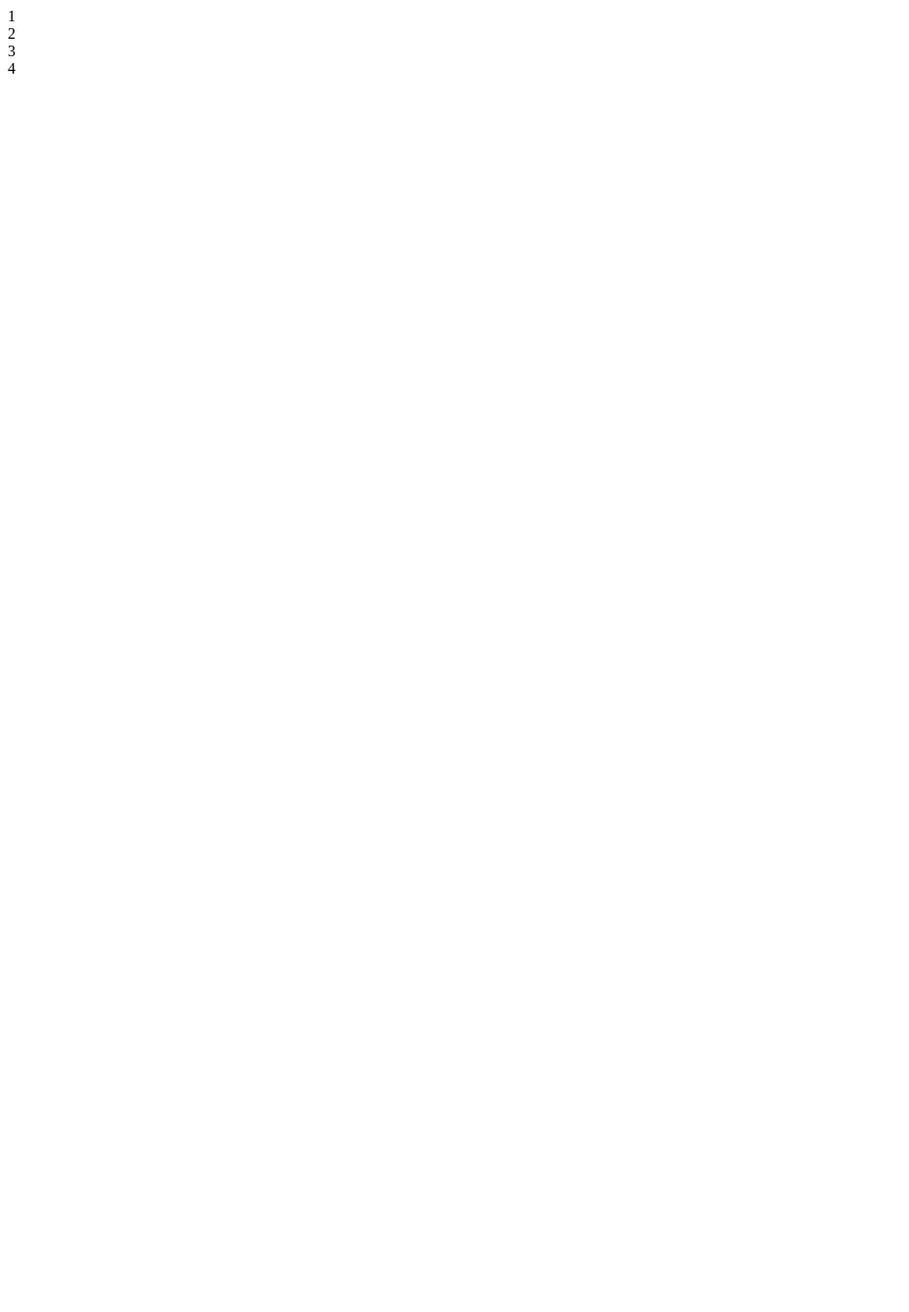
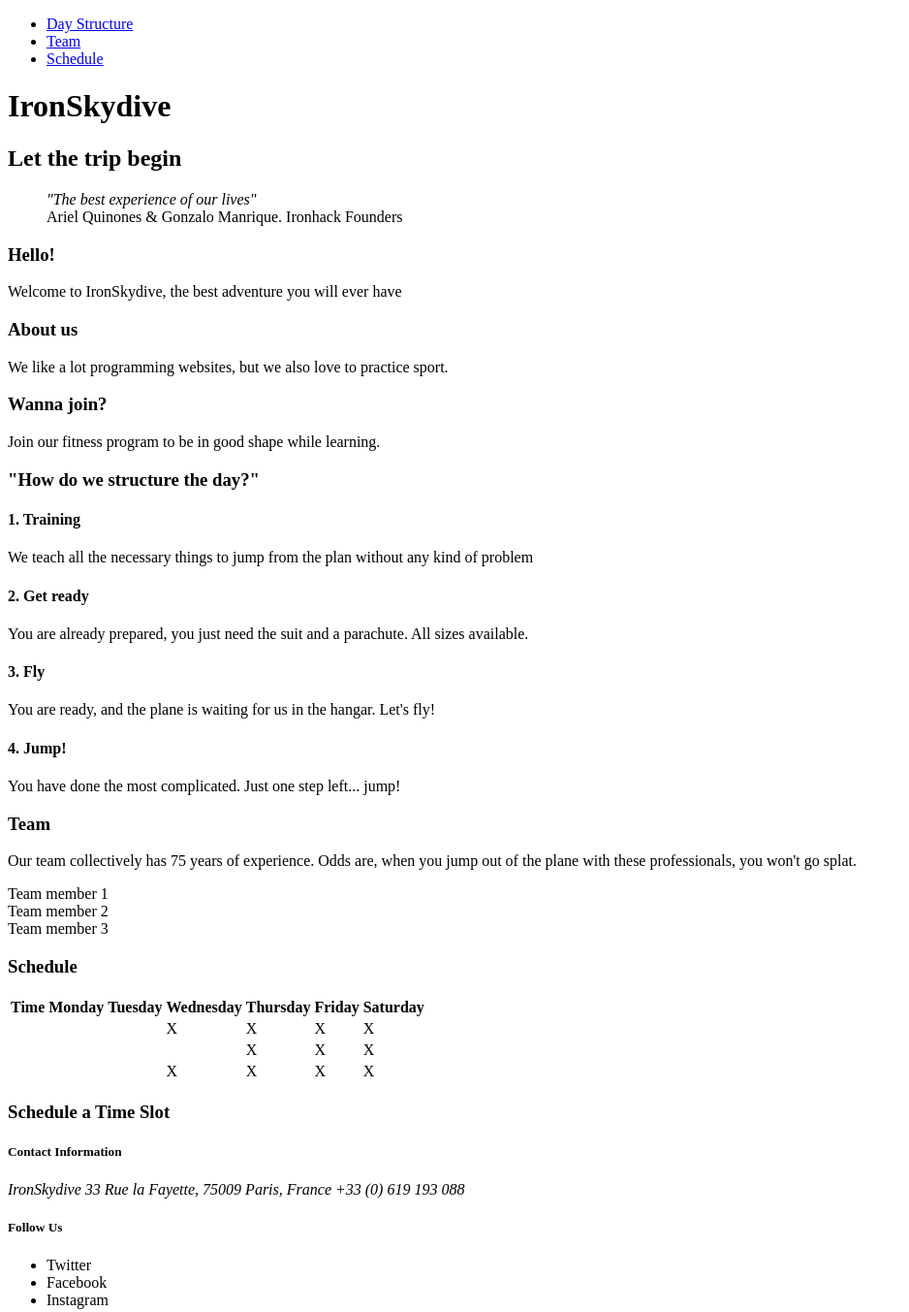
Before and after one commit to JulianBethge/IronSkydive, a plain HTML site: page index.html in a window 1280 px wide. Shown: the whole page at 97% size, without its empty margins (0-938 px from the left). Before the commit the page ends 800 px from the top, so only its background shows below. Drawn offline with Linux system fonts and the light colour scheme.

Commit message:
Add overall structure with bock level elements

```diff
--- a/index.html
+++ b/index.html
@@ -7,13 +7,131 @@
     <title>IronSkydive</title>
 </head>
 <body>
-    <nav></nav>
-    <header></header>
-    <section>1</section>
-    <section>2</section>
-    <section>3</section>
-    <section>4</section>
-    <footer></footer>
+    <nav>
+        <ul>
+            <li><a href="#structure">Day Structure</a></li>
+            <li><a href="#team">Team</a></li>
+            <li><a href="#schedule">Schedule</a></li>
+        </ul>
+    </nav>
+    <header>
+        <h1>IronSkydive</h1>
+        <h2>Let the trip begin</h2>
+        <aside>
+            <blockquote><em>"The best experience of our lives"</em><br/>
+            Ariel Quinones & Gonzalo Manrique. Ironhack Founders</blockquote>
+        </aside>
+    </header>
+    <section id="section-1">
+        <article>
+            <h3>Hello!</h3>
+            <p>
+                Welcome to IronSkydive, the best adventure you will ever have
+            </p>
+        </article>
+        <article>
+            <h3>About us</h3>
+            <p>
+                We like a lot programming websites, but we also love to practice sport.
+            </p>
+        </article>
+        <article>
+            <h3>Wanna join?</h3>
+            <p>
+                Join our fitness program to be in good shape while learning.
+            </p>
+        </article>
+    </section>
+    <section id="section-2">
+        <h3>"How do we structure the day?"</h3>
+        <div>
+            <article>
+                <h4>1. Training</h4>
+                <p>We teach all the necessary things to jump from the plan without any kind of problem</p>
+            </article>
+            <article>
+                <h4>2. Get ready</h4>
+                <p>You are already prepared, you just need the suit and a parachute. All sizes available.</p>
+            </article>
+            <article>
+                <h4>3. Fly</h4>
+                <p>You are ready, and the plane is waiting for us in the hangar. Let's fly!</p>
+            </article>
+            <article>
+                <h4>4. Jump!</h4>
+                <p>You have done the most complicated. Just one step left... jump!</p>
+            </article>
+        </div>
+    </section>
+    <section id="section-3">
+        <h3>Team</h3>
+        <p>
+            Our team collectively has 75 years of experience.
+            Odds are, when you jump out of the plane with these professionals, you won't go splat.
+        </p>
+        <div>
+            <article>Team member 1</article>
+            <article>Team member 2</article>
+            <article>Team member 3</article>
+        </div>
+    </section>
+    <section id="section-4">
+        <h3>Schedule</h3>
+        <table>
+            <thead>
+                <th>Time</th>
+                <th>Monday</th>
+                <th>Tuesday</th>
+                <th>Wednesday</th>
+                <th>Thursday</th>
+                <th>Friday</th>
+                <th>Saturday</th>
+            </thead>
+            <tbody>
+                <tr>
+                    <td></td>
+                    <td></td>
+                    <td></td>
+                    <td>X</td>
+                    <td>X</td>
+                    <td>X</td>
+                    <td>X</td>
+                </tr>
+                <tr>
+                    <td></td>
+                    <td></td>
+                    <td></td>
+                    <td></td>
+                    <td>X</td>
+                    <td>X</td>
+                    <td>X</td>
+                </tr>
+                <tr>
+                    <td></td>
+                    <td></td>
+                    <td></td>
+                    <td>X</td>
+                    <td>X</td>
+                    <td>X</td>
+                    <td>X</td>
+                </tr>
+            </tbody>
+        </table>
+        <h3>Schedule a Time Slot</h3>
+
+    </section>
+    <footer>
+        <h5>Contact Information</h5>
+        <address>
+            IronSkydive 33 Rue la Fayette, 75009 Paris, France +33 (0) 619 193 088
+        </address>
+        <h5>Follow Us</h5>
+        <ul>
+            <li>Twitter</li>
+            <li>Facebook</li>
+            <li>Instagram</li>
+        </ul>
+    </footer>
 
 </body>
 </html>
```
